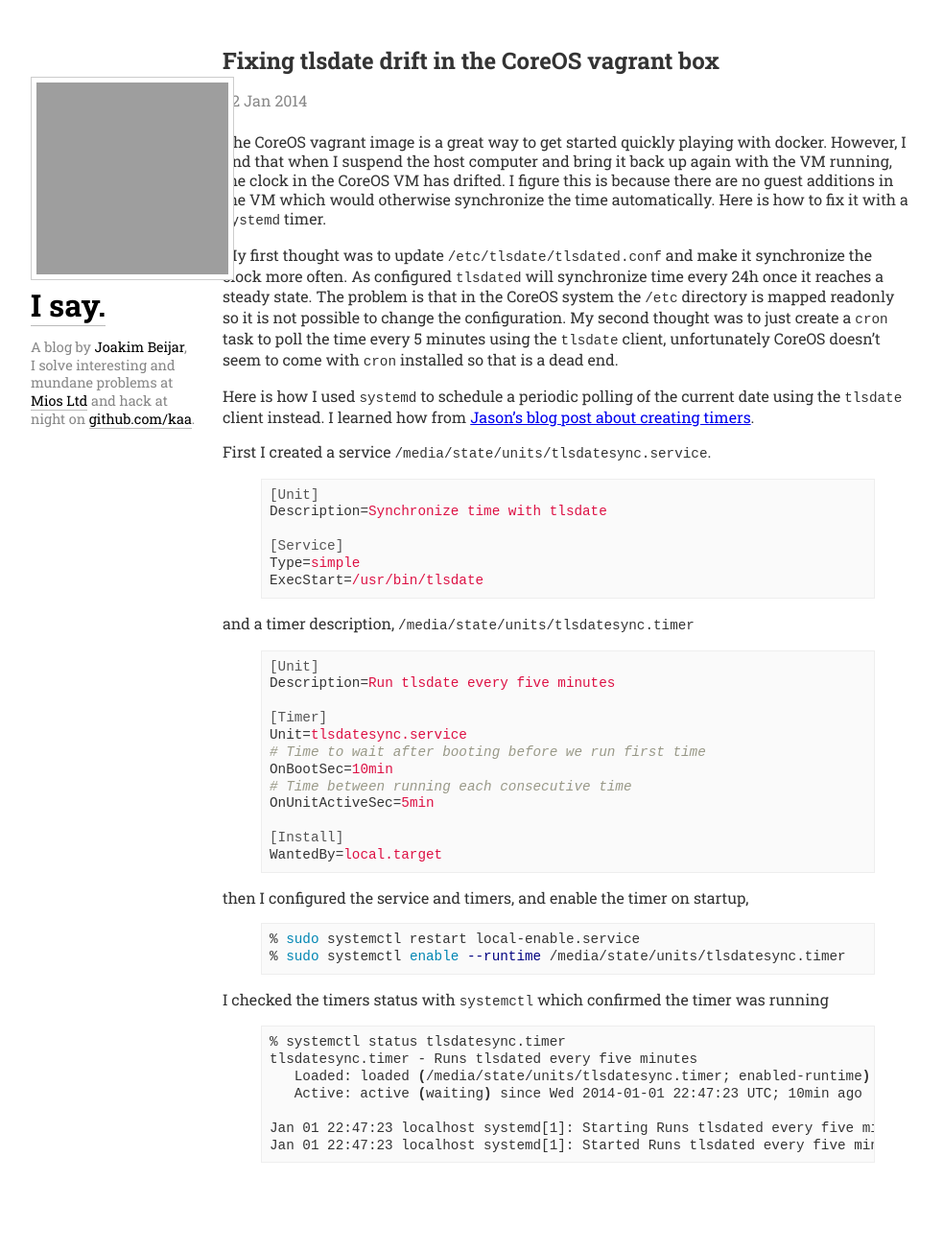
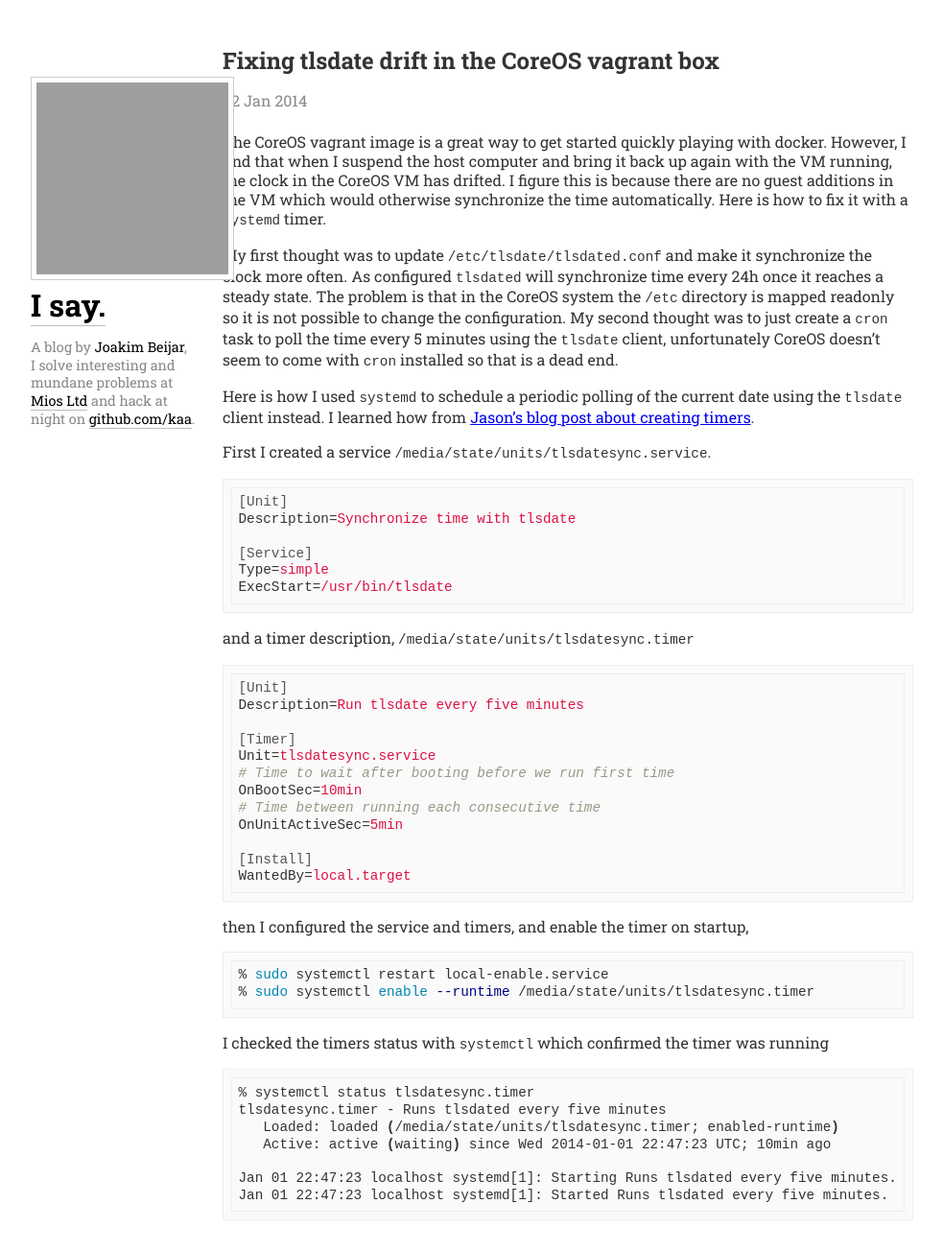
Before and after one commit to kaa/kaa.github.io, a Jekyll site: the page built from _posts/2014-01-02-fixing-tlsdate-drift-in-the-coreos-vagrant-box.md, in a window 1280 px wide. Shown: the whole page at 96% size, without its empty margins (48-1031 px from the left). Built offline with Jekyll 4.4.1, drawn with Linux system fonts in a browser that asks for light colours; before the commit the page ends 1260 px from its top, so only the background shows below that; grey boxes are pictures that could not be loaded.

Commit message:
Update more code markup

````diff
--- a/_posts/2014-01-02-fixing-tlsdate-drift-in-the-coreos-vagrant-box.md
+++ b/_posts/2014-01-02-fixing-tlsdate-drift-in-the-coreos-vagrant-box.md
@@ -14,18 +14,18 @@ Here is how I used `systemd` to schedule a periodic polling of the current date
 
 First I created a service `/media/state/units/tlsdatesync.service`.
 
-{% highlight ini %}
+```ini
 [Unit]
 Description=Synchronize time with tlsdate
 
 [Service]
 Type=simple
 ExecStart=/usr/bin/tlsdate
-{% endhighlight %}
+```
 
 and a timer description, `/media/state/units/tlsdatesync.timer`
 
-{% highlight ini %}
+```ini
 [Unit]
 Description=Run tlsdate every five minutes
 
@@ -38,18 +38,18 @@ OnUnitActiveSec=5min
 
 [Install]
 WantedBy=local.target
-{% endhighlight %}
+```
 
 then I configured the service and timers, and enable the timer on startup,
 
-{% highlight bash %}
+```bash
 % sudo systemctl restart local-enable.service
 % sudo systemctl enable --runtime /media/state/units/tlsdatesync.timer
-{% endhighlight %}
+```
 
 I checked the timers status with `systemctl` which confirmed the timer was running
 
-{% highlight bash %}
+```bash
 % systemctl status tlsdatesync.timer
 tlsdatesync.timer - Runs tlsdated every five minutes
    Loaded: loaded (/media/state/units/tlsdatesync.timer; enabled-runtime)
@@ -57,4 +57,4 @@ tlsdatesync.timer - Runs tlsdated every five minutes
 
 Jan 01 22:47:23 localhost systemd[1]: Starting Runs tlsdated every five minutes.
 Jan 01 22:47:23 localhost systemd[1]: Started Runs tlsdated every five minutes.
-{% endhighlight %}
+```
````
